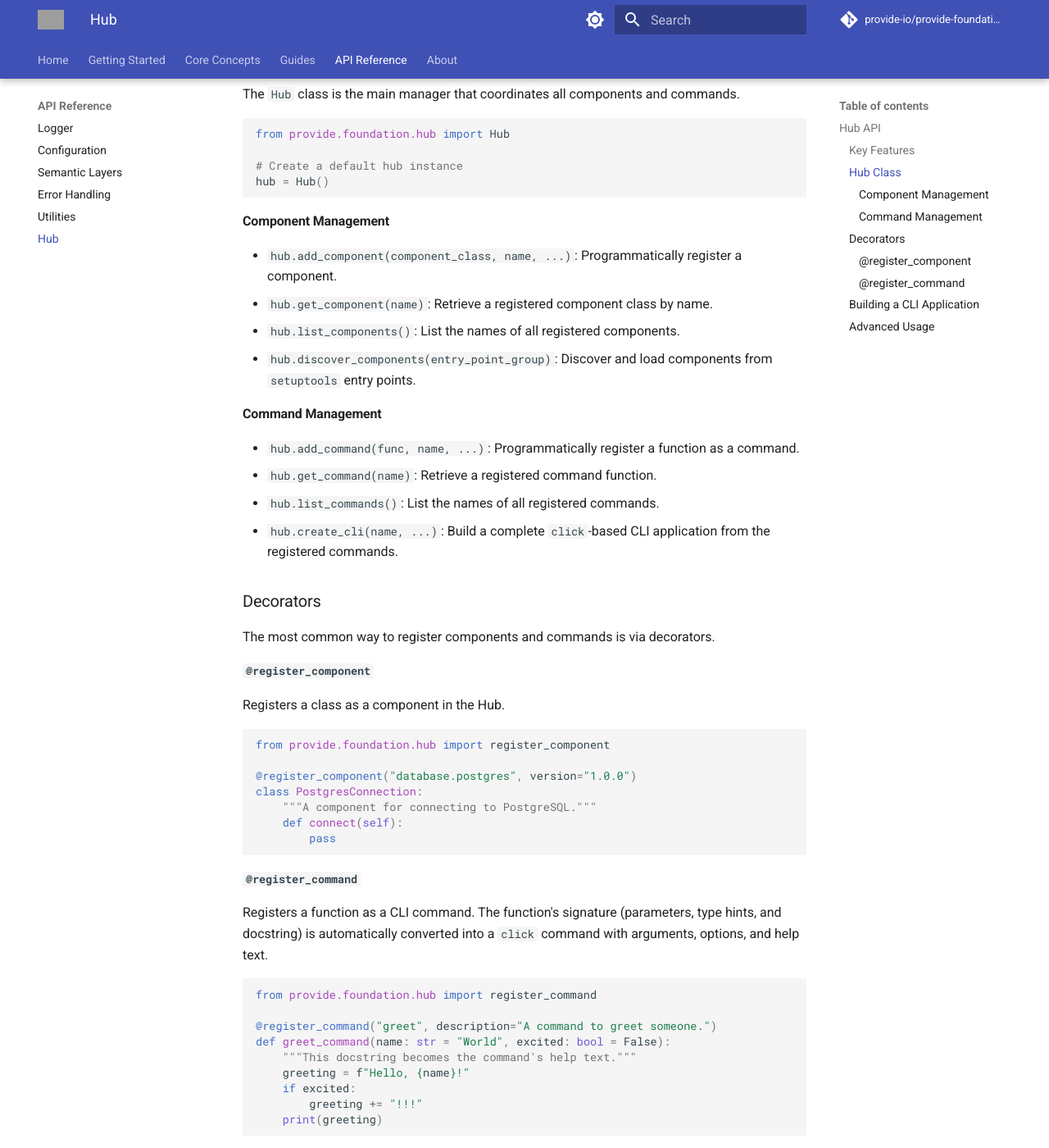
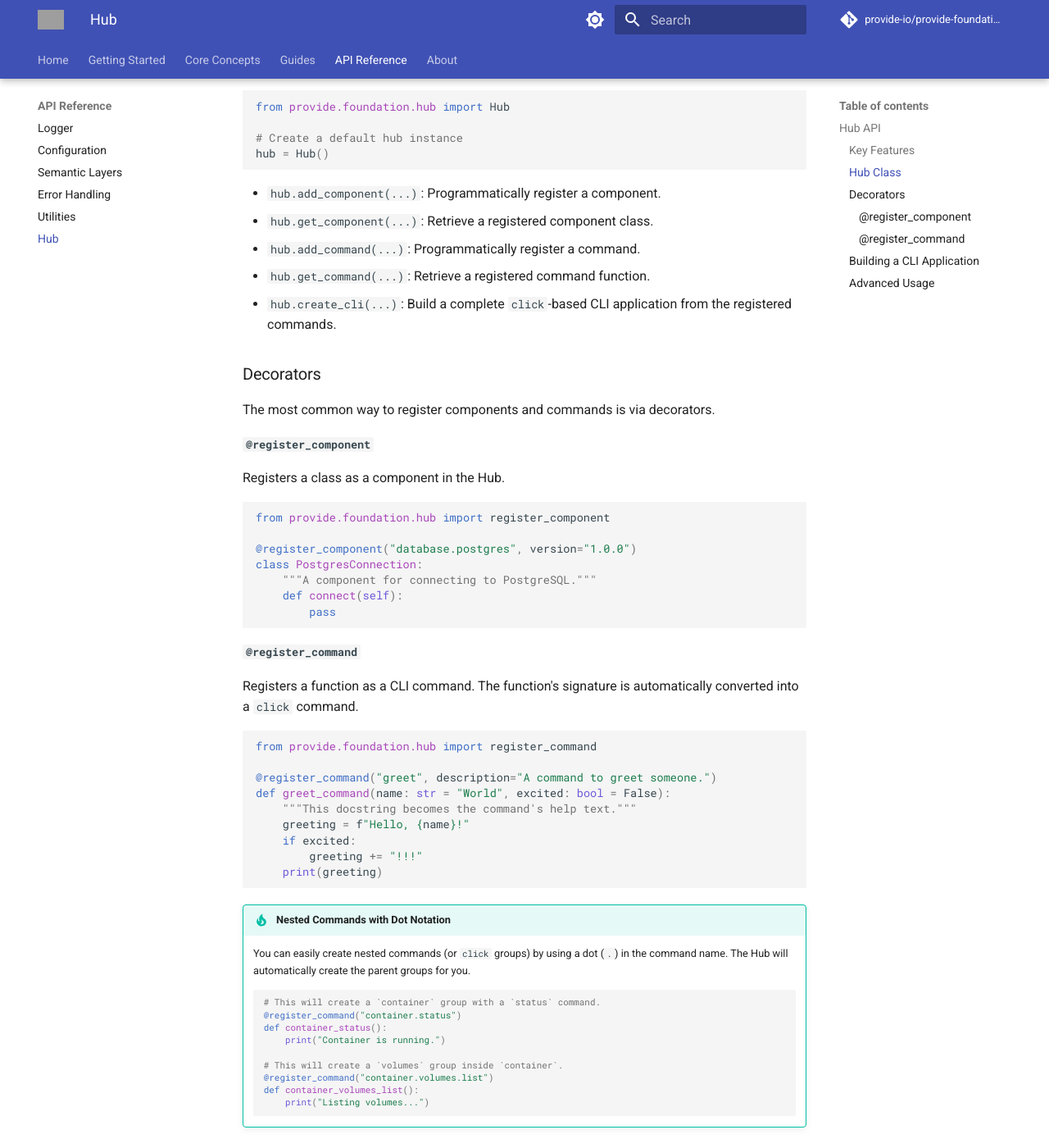
Before and after one commit to provide-io/provide-foundation, an MkDocs documentation site: the page built from docs/api-reference/hub.md, in a window 1280 px wide and 1400 px high, scrolled down 561 px. Shown: the whole window at 82% size. Built offline with MkDocs 1.6.1 and Material for MkDocs 9.7.7, drawn with Linux system fonts in a browser that asks for light colours; comment, search, counter and statistics services are not loaded; some of the changed text lies outside the part shown; grey boxes are pictures that could not be loaded.

Commit message:
🔼⚙️ [skip ci] auto-commit

````diff
--- a/docs/api-reference/hub.md
+++ b/docs/api-reference/hub.md
@@ -6,10 +6,9 @@
 
 ### Key Features
 
-- **Component Registry**: Organize and discover components (e.g., resources, data sources).
-- **CLI Command Management**: Register functions as CLI commands with automatic `click` integration.
+- **Component Registry**: Organize and discover components.
+- **CLI Command Management**: Register functions as CLI commands with automatic `click` integration and support for nested commands.
 - **Entry Point Discovery**: Automatically load plugins from installed packages.
-- **Lifecycle Management**: Support for `setup` and `teardown` logic in components.
 
 ### `Hub` Class
 
@@ -22,19 +21,11 @@
 hub = Hub()
 ```
 
-#### Component Management
-
-*   `hub.add_component(component_class, name, ...)`: Programmatically register a component.
-*   `hub.get_component(name)`: Retrieve a registered component class by name.
-*   `hub.list_components()`: List the names of all registered components.
-*   `hub.discover_components(entry_point_group)`: Discover and load components from `setuptools` entry points.
-
-#### Command Management
-
-*   `hub.add_command(func, name, ...)`: Programmatically register a function as a command.
-*   `hub.get_command(name)`: Retrieve a registered command function.
-*   `hub.list_commands()`: List the names of all registered commands.
-*   `hub.create_cli(name, ...)`: Build a complete `click`-based CLI application from the registered commands.
+*   `hub.add_component(...)`: Programmatically register a component.
+*   `hub.get_component(...)`: Retrieve a registered component class.
+*   `hub.add_command(...)`: Programmatically register a command.
+*   `hub.get_command(...)`: Retrieve a registered command function.
+*   `hub.create_cli(...)`: Build a complete `click`-based CLI application from the registered commands.
 
 ### Decorators
 
@@ -56,7 +47,7 @@
 
 #### `@register_command`
 
-Registers a function as a CLI command. The function's signature (parameters, type hints, and docstring) is automatically converted into a `click` command with arguments, options, and help text.
+Registers a function as a CLI command. The function's signature is automatically converted into a `click` command.
 
 ```python
 from provide.foundation.hub import register_command
@@ -70,6 +61,21 @@
     print(greeting)
 ```
 
+!!! tip "Nested Commands with Dot Notation"
+    You can easily create nested commands (or `click` groups) by using a dot (`.`) in the command name. The Hub will automatically create the parent groups for you.
+
+    ```python
+    # This will create a `container` group with a `status` command.
+    @register_command("container.status")
+    def container_status():
+        print("Container is running.")
+
+    # This will create a `volumes` group inside `container`.
+    @register_command("container.volumes.list")
+    def container_volumes_list():
+        print("Listing volumes...")
+    ```
+
 ### Building a CLI Application
 
 You can assemble all registered commands into a runnable CLI application with a single call.
@@ -78,41 +84,46 @@
 # create_cli.py
 from provide.foundation.hub import Hub, register_command
 
-# Register one or more commands...
+@register_command("container.status")
+def container_status():
+    print("Container is running.")
+
 @register_command
 def status():
-    """Check the status of the application."""
+    """Check the top-level status."""
     print("All systems nominal.")
 
 # Create the Hub and build the CLI
 hub = Hub()
-cli = hub.create_cli(
-    name="my-app",
-    version="1.0.0",
-    help="A sample application CLI."
-)
+cli = hub.create_cli(name="my-app")
 
 if __name__ == "__main__":
     cli()
 ```
 
-Running this script will provide a fully-functional CLI:
+Running this script will provide a fully-functional CLI with nested commands:
 
 ```bash
 $ python create_cli.py --help
 Usage: create_cli.py [OPTIONS] COMMAND [ARGS]...
 
-  A sample application CLI.
+Options:
+  --help  Show this message and exit.
+
+Commands:
+  container  Container commands.
+  status     Check the top-level status.
+
+$ python create_cli.py container --help
+Usage: create_cli.py container [OPTIONS] COMMAND [ARGS]...
+
+  Container commands.
 
 Options:
-  --version  Show the version and exit.
-  --help     Show this message and exit.
+  --help  Show this message and exit.
 
 Commands:
-  status  Check the status of the application.
-
-$ python create_cli.py status
-All systems nominal.
+  status
 ```
 
 ### Advanced Usage
````
Also changed, not shown: docs/api-reference/errors.md (+25 -35 lines), docs/api-reference/utils.md (+16 -18 lines), docs/guides/exception-logging.md (+3 -2 lines).
